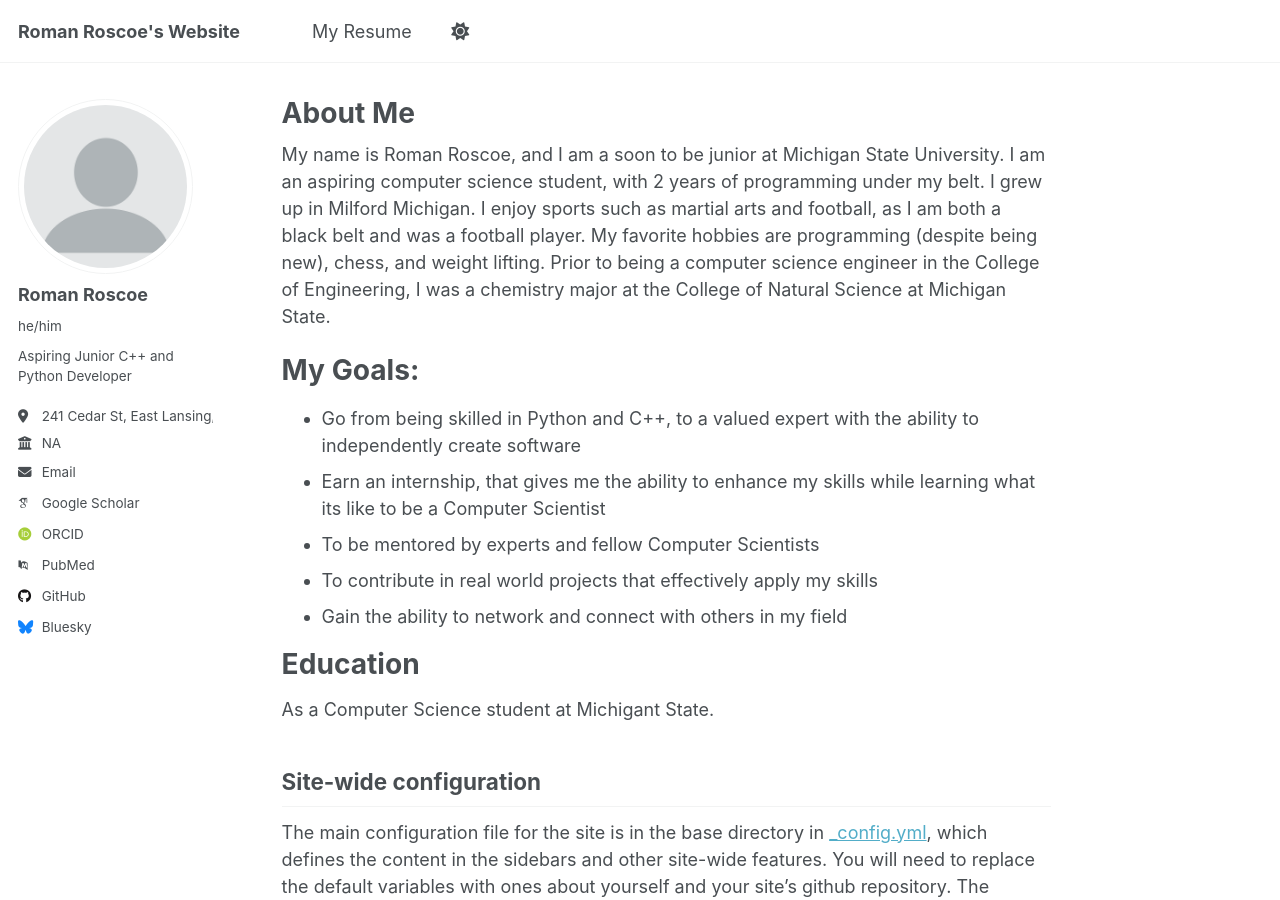
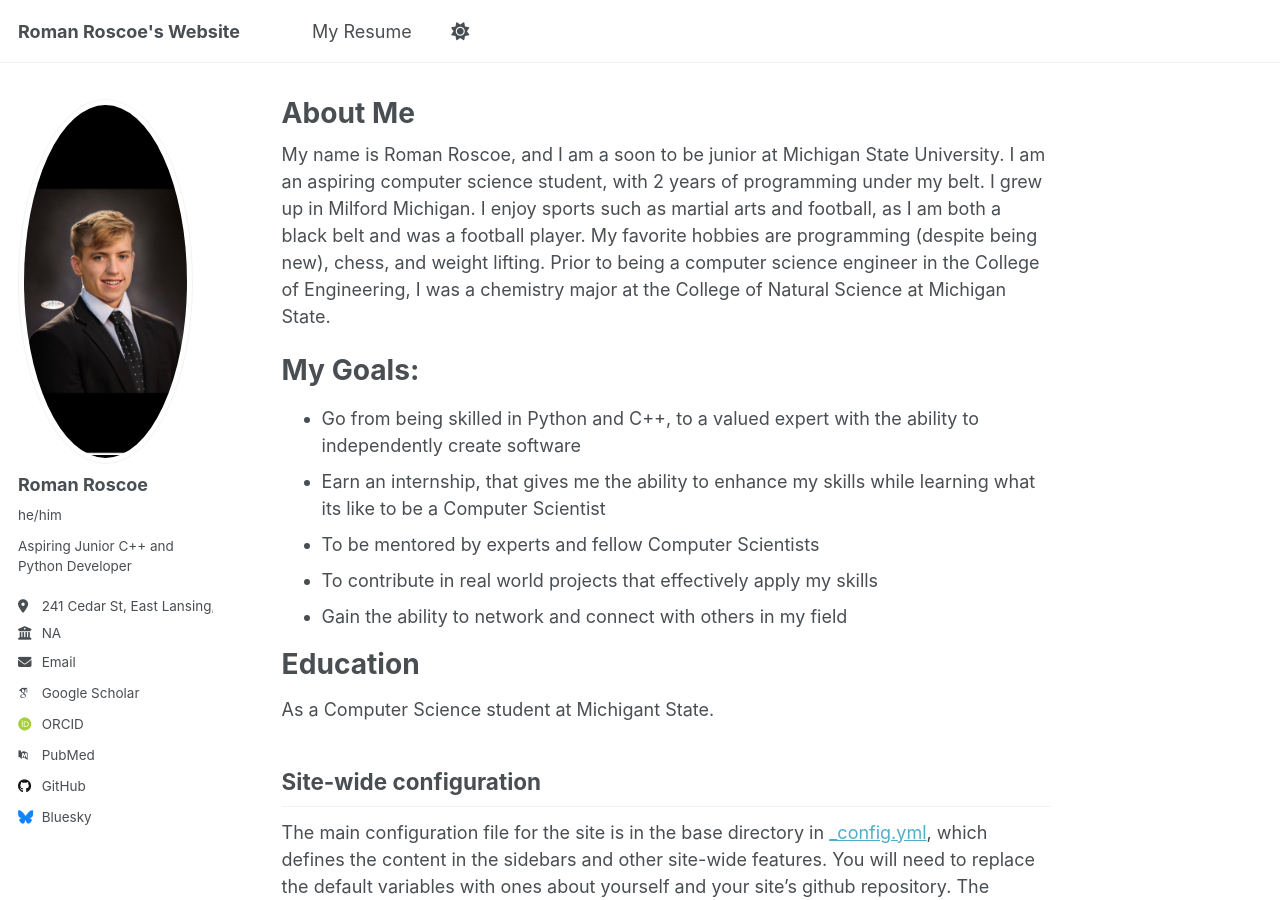
Before and after one commit to RomanRoscoe2027/RomanRoscoe2027.github.io, a Jekyll site: the page built from _pages/about.md, in a window 1280 px wide and 900 px high. Built offline with Jekyll 4.4.1, drawn with Linux system fonts in a browser that asks for light colours; some web fonts are replaced.

Commit message:
Update _config.yml

```diff
--- a/_config.yml
+++ b/_config.yml
@@ -22,7 +22,7 @@ repository               : "RomanRoscoe2027/RomanRoscoe2027.github.io"
 #               Additional customization can be done by editing /_includes/author-profile.html
 author:
   # Biographic information
-  avatar           : "profile.png"
+  avatar           : "Professional_Headshot.png"
   name             : "Roman Roscoe"
   pronouns         : "he/him"
   bio              : "Aspiring Junior C++ and Python Developer"
```
